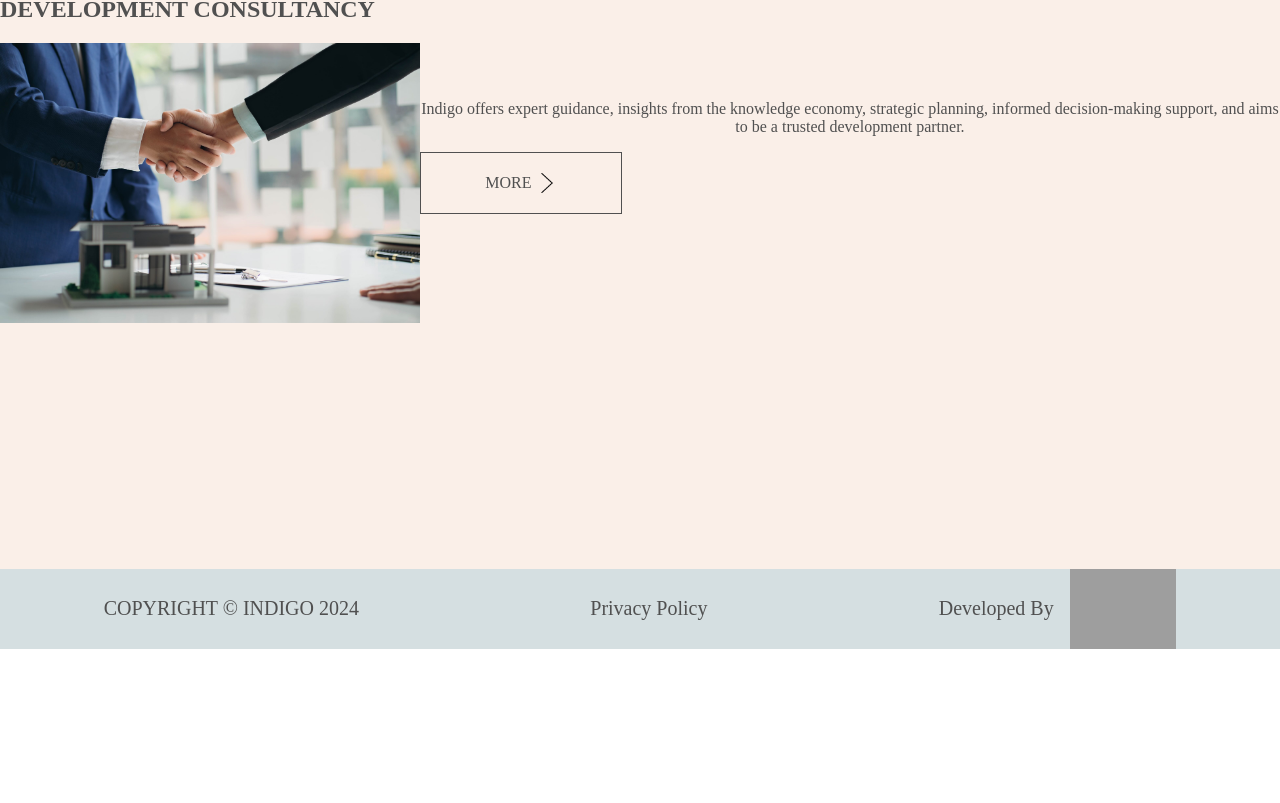
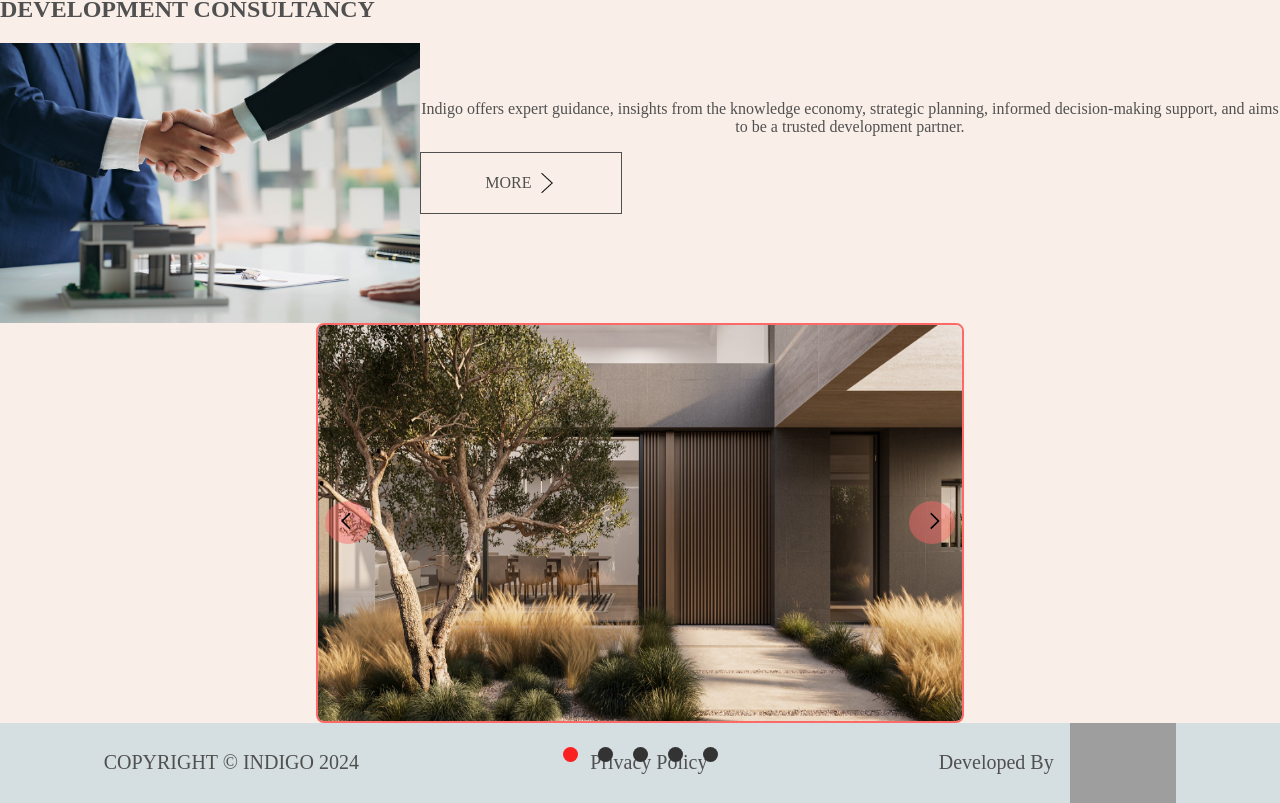
Before and after one commit to KasiaRaven26/indigo-react, a React (Vite) app: page /what-we-do in a window 1280 px wide. Shown: the part 288-1091 px from the top of the page. Before the commit the page ends 937 px from the top, so only its background shows below. Built offline with nearby package versions, Linux system fonts and the light colour scheme; grey boxes are pictures that could not be loaded; a web font is replaced by a local one.

Commit message:
carousel

```diff
--- a/package.json
+++ b/package.json
@@ -10,6 +10,7 @@
     "preview": "vite preview"
   },
   "dependencies": {
+    "framer-motion": "^11.3.30",
     "react": "^18.3.1",
     "react-dom": "^18.3.1",
     "react-icons": "^5.3.0",
--- /dev/null
+++ b/src/assets/styles/carousel.module.css
@@ -0,0 +1,63 @@
+/* .images {
+    height: 500px;
+} */
+
+.carouselImages {
+    position: relative;
+    border-radius: 10px;
+    height: 400px;
+    max-width: 650px;
+    margin: auto;
+}
+.carouselImages img {
+    width: 99%;
+    height: 99%;
+    border-radius: 8px;
+    border: #ff00008e solid 2px;
+  }
+
+.slideDirection {
+    display: flex;
+    justify-content: space-between;
+}
+
+.left,
+.right {
+  background-color: #fb666675;
+  color: #fff;
+  padding: 10px 8px 8px 13px;
+  margin: 0 20px;
+  border-radius: 50%;
+  position: absolute;
+  top: 0;
+  bottom: 0;
+  margin: auto 10px;
+  height: 25px;
+  width: 25px;
+}
+.left {
+  left: 0;
+}
+.right {
+  right: 0;
+}
+
+.carouselIndicator {
+    margin-top: 20px;
+    display: flex;
+    justify-content: center;
+    gap: 20px;
+}
+.carouselIndicator2 {
+background-color: red
+}
+
+.dot {
+    background-color: #333;
+    width: 15px;
+    height: 15px;
+    border-radius: 50%;
+}
+.active {
+    background-color: #fa2020;
+  }
--- a/src/assets/styles/nav-link.module.css
+++ b/src/assets/styles/nav-link.module.css
@@ -1,4 +1,5 @@
 .link {
+  /* border: 1px solid black; */
   text-decoration: none;
   color: #505050;
 }
--- a/src/assets/styles/whatwedo.module.css
+++ b/src/assets/styles/whatwedo.module.css
@@ -20,6 +20,6 @@
   justify-content: space-evenly;
 }
 
-.main {
+/* .main {
   height: 80vh;
-}
+} */
--- /dev/null
+++ b/src/components/carousel.jsx
@@ -0,0 +1,62 @@
+/** @format */
+
+import { useState } from "react";
+import { motion, AnimatePresence } from "framer-motion";
+
+import classes from "../assets/styles/carousel.module.css";
+
+export function Carousel({ images }) {
+  const [currentIndex, setCurrentIndex] = useState(0);
+
+  const handleNext = () => {
+    setCurrentIndex((prevIndex) =>
+      prevIndex + 1 === images.length ? 0 : prevIndex + 1
+    );
+  };
+  const handlePrevious = () => {
+    setCurrentIndex((prevIndex) =>
+      prevIndex - 1 < 0 ? images.length - 1 : prevIndex - 1
+    );
+  };
+  const handleDotClick = (index) => {
+    setCurrentIndex(index);
+  };
+  return (
+    <div className={classes.carouselImages}>
+      <img key={currentIndex} src={images[currentIndex]} />
+      <div>
+        <div className={classes.left} onClick={handlePrevious}>
+          <svg
+            xmlns="http://www.w3.org/2000/svg"
+            height="20"
+            viewBox="0 96 960 960"
+            width="20"
+          >
+            <path d="M400 976 0 576l400-400 56 57-343 343 343 343-56 57Z" />
+          </svg>
+        </div>
+        <div className={classes.right} onClick={handleNext}>
+          <svg
+            xmlns="http://www.w3.org/2000/svg"
+            height="20"
+            viewBox="0 96 960 960"
+            width="20"
+          >
+            <path d="m304 974-56-57 343-343-343-343 56-57 400 400-400 400Z" />
+          </svg>
+        </div>
+      </div>
+      <div className={classes.carouselIndicator}>
+        {images.map((_, index) => (
+          <span
+            key={index}
+            className={`${classes.dot} ${
+              currentIndex === index ? classes.active : null
+            }`}
+            onClick={() => handleDotClick(index)}
+          />
+        ))}
+      </div>
+    </div>
+  );
+}
--- a/src/data/projectsdata.js
+++ b/src/data/projectsdata.js
@@ -47,3 +47,11 @@ export const propertData = [
     image: "images/projects2/kitchen-final.jpg",
   },
 ];
+
+export const image = [
+  "/images/projects2/entrance.jpg",
+  "images/projects2/dinning.jpg",
+  "images/projects2/bathroom.jpg",
+  "images/projects2/bedroom.jpg",
+  "images/projects2/pool.jpg",
+];
--- a/src/pages/WhatWeDo.jsx
+++ b/src/pages/WhatWeDo.jsx
@@ -1,6 +1,10 @@
+/** @format */
+
 import { Footer } from "../components/ui/footer";
 import { Header } from "../components/ui/header";
 import { Button } from "../components/button";
+import { Carousel } from "src/components/carousel";
+import { image } from "src/data/projectsdata";
 import classes from "../assets/styles/whatwedo.module.css";
 export function WhatWeDo() {
   return (
@@ -28,6 +32,9 @@ export function WhatWeDo() {
             </div>
           </div>
         </section>
+        <section>
+          <Carousel images={image} />
+        </section>
       </main>
       <Footer></Footer>
     </div>
```
Also changed, not shown: 1 other file (tests, documents, lock files or other folders).
